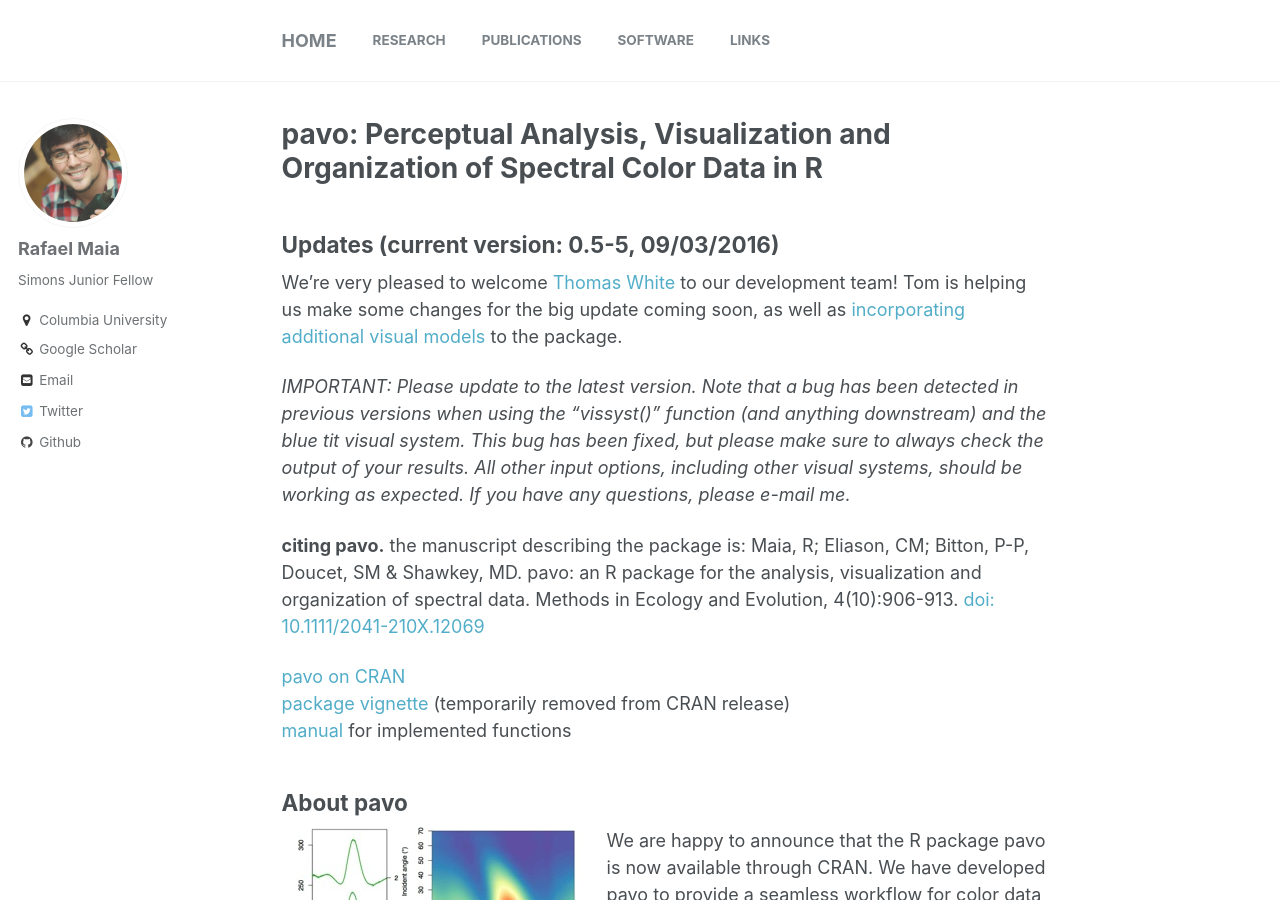
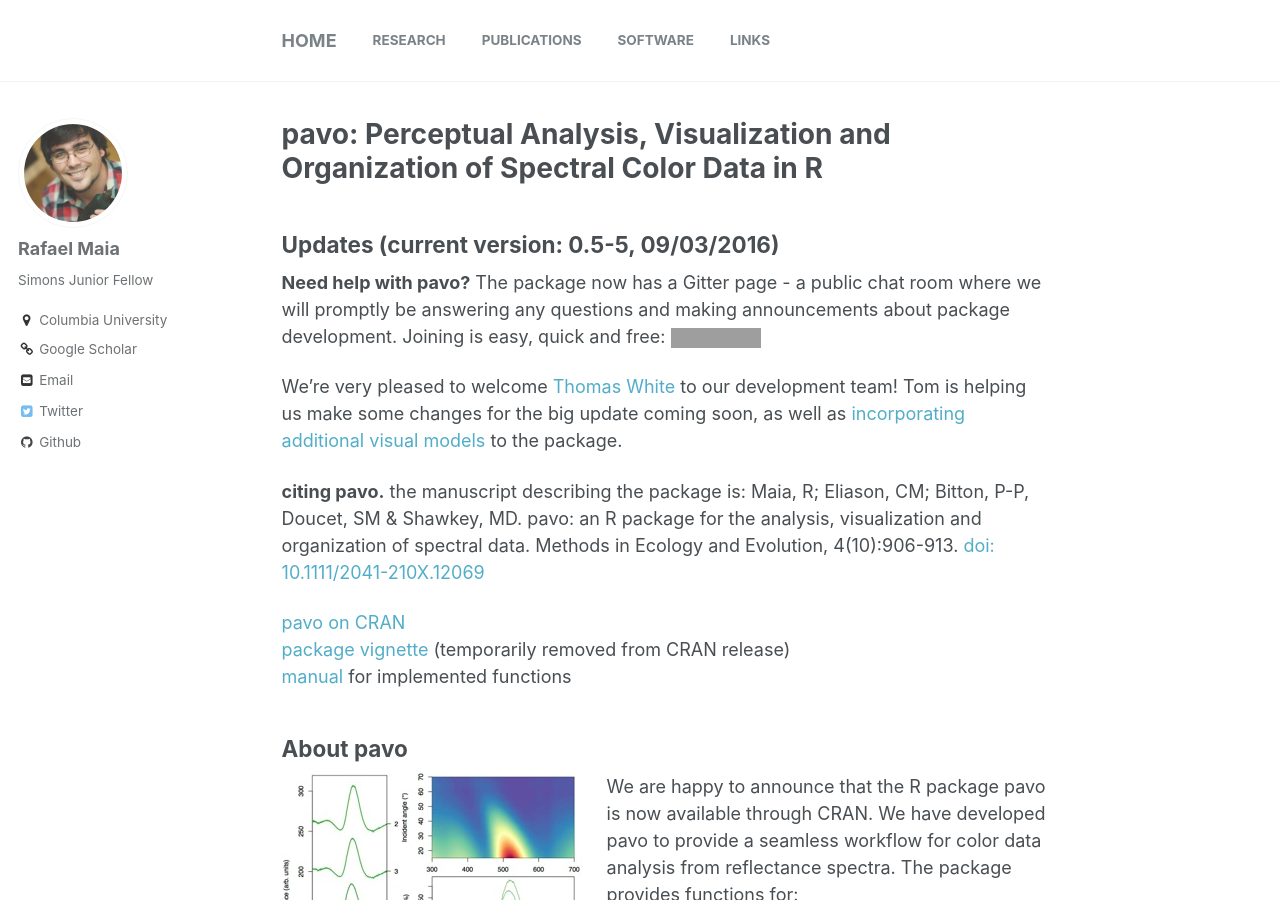
Before and after one commit to rmaia/rmaia.github.io, a Jekyll site: the page built from _pages/pavo.md, in a window 1280 px wide and 900 px high. Built offline with Jekyll 4.4.1, drawn with Linux system fonts in a browser that asks for light colours; grey boxes are pictures that could not be loaded.

Commit message:
Gitter button, update CV

```diff
--- a/_pages/pavo.md
+++ b/_pages/pavo.md
@@ -9,9 +9,9 @@ permalink: /pavo/
 
 ## Updates (current version: 0.5-5, 09/03/2016)
 
+**Need help with pavo?** The package now has a Gitter page - a public chat room where we will promptly be answering any questions and making announcements about package development. Joining is easy, quick and free: [![Join the chat at https://gitter.im/r-pavo/help](https://badges.gitter.im/Join%20Chat.svg)](https://gitter.im/r-pavo/help?utm_source=badge&utm_medium=badge&utm_campaign=pr-badge&utm_content=badge)
+
 We're very pleased to welcome [Thomas White](http://tomwhite.io/) to our development team! Tom is helping us make some changes for the big update coming soon, as well as [incorporating additional visual models](https://github.com/thomased/colsci) to the package.
-
-_IMPORTANT: Please update to the latest version. Note that a bug has been detected in previous versions when using the “vissyst()” function (and anything downstream) and the blue tit visual system. This bug has been fixed, but please make sure to always check the output of your results. All other input options, including other visual systems, should be working as expected. If you have any questions, please e-mail me._
 
 **citing pavo.** the manuscript describing the package is:
 Maia, R; Eliason, CM; Bitton, P-P, Doucet, SM & Shawkey, MD. pavo: an R package for the analysis, visualization and organization of spectral data. Methods in Ecology and Evolution, 4(10):906-913. [doi: 10.1111/2041-210X.12069](http://onlinelibrary.wiley.com/doi/10.1111/2041-210X.12069/abstract)
```
Also changed, not shown: 2 other files.
